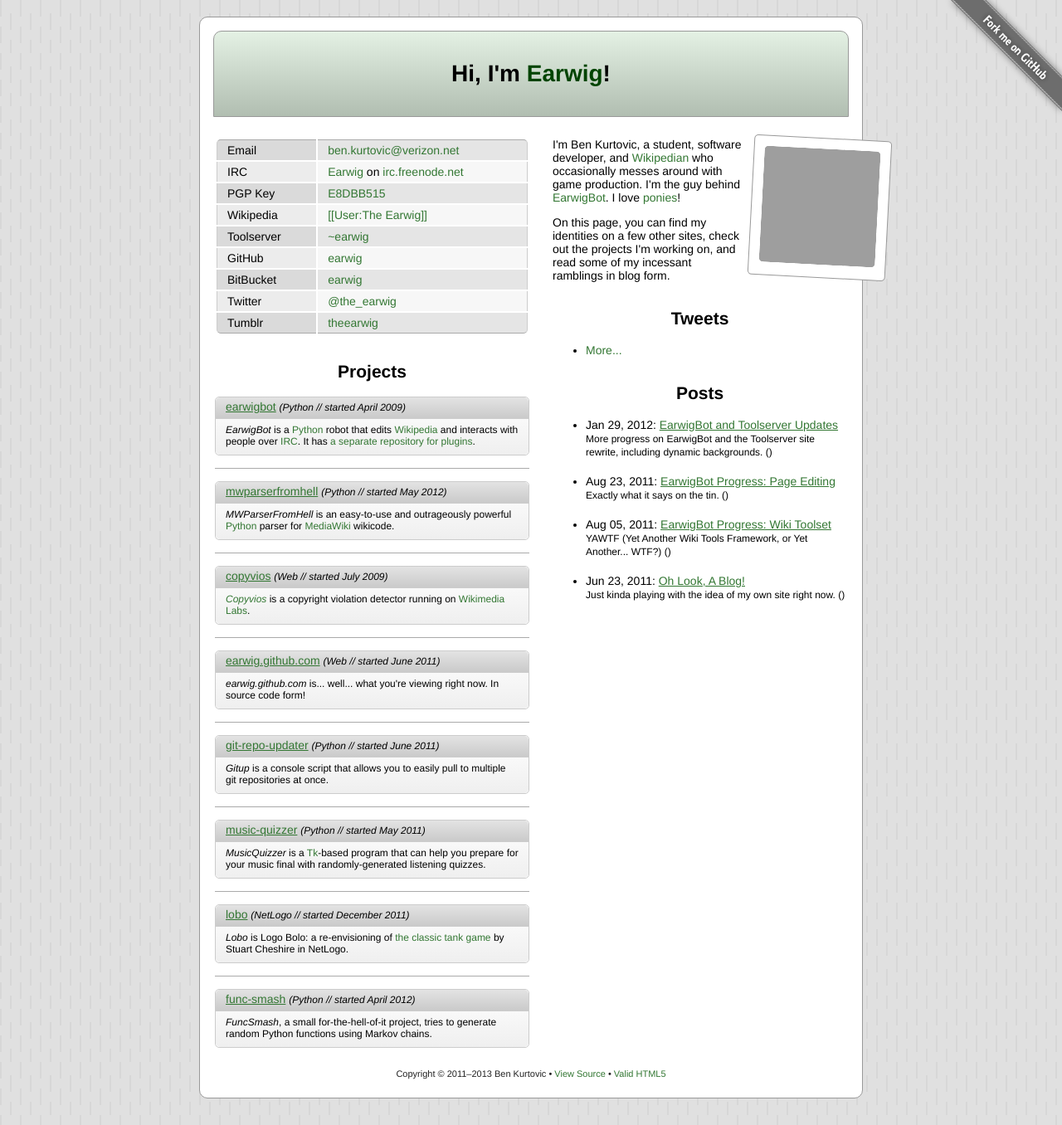
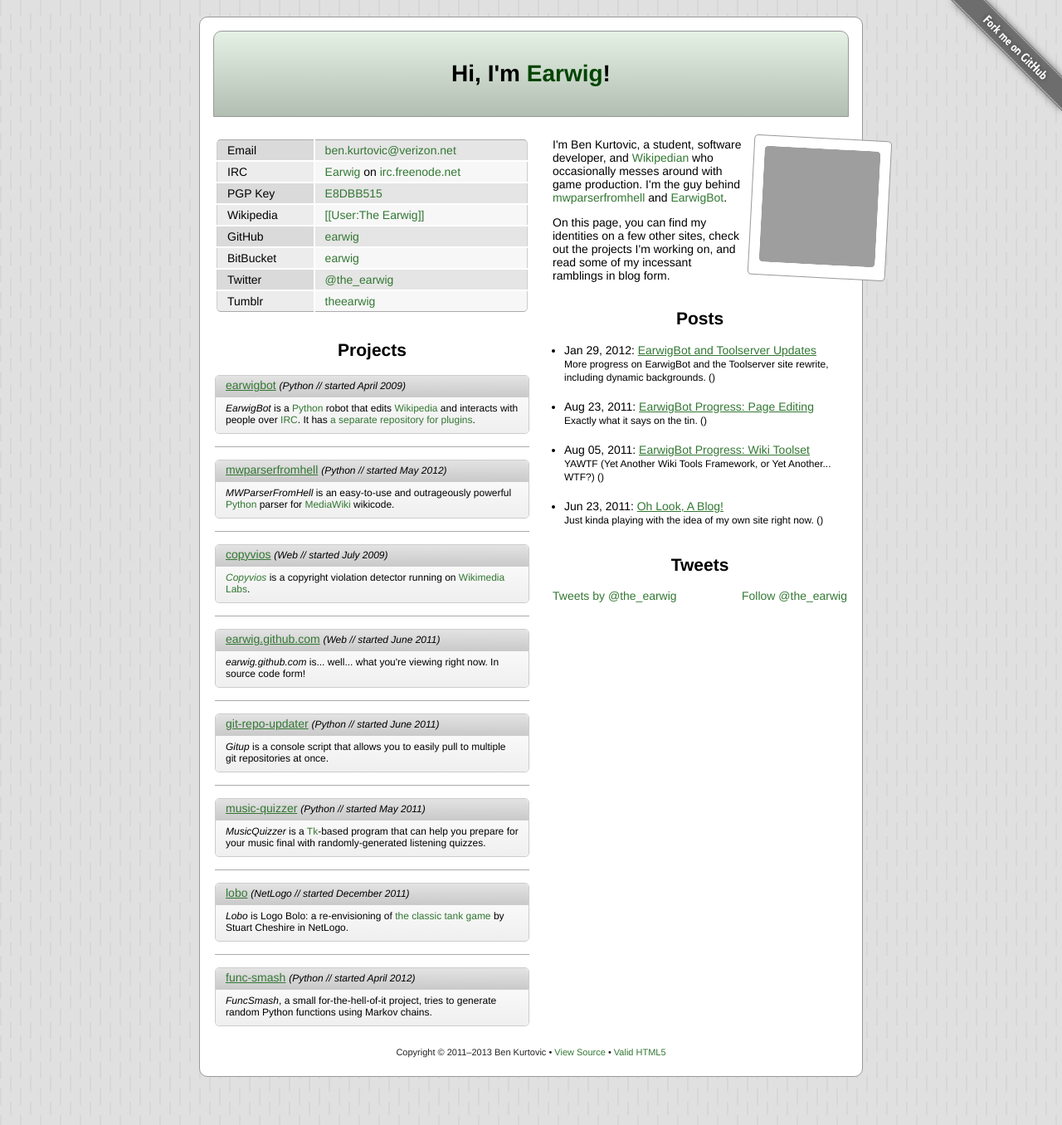
Before and after one commit to earwig/benkurtovic.com, a Jekyll site: the page built from index.html, in a window 1280 px wide. Shown: the whole page at 83% size. Built offline with Jekyll 4.4.1, drawn with Linux system fonts in a browser that asks for light colours; comment, search, counter and statistics services are not loaded; after the commit the page ends 1330 px from its top, so only the background shows below that; grey boxes are pictures that could not be loaded.

Commit message:
Fix tweets; updates.

```diff
--- a/_layouts/base.html
+++ b/_layouts/base.html
@@ -6,7 +6,6 @@
         <link rel="stylesheet" href="/css/main.css" type="text/css" />
         <link rel="stylesheet" href="/css/syntax.css" type="text/css" /> <!-- shamelessly stolen from https://github.com/mojombo/tpw/blob/master/css/syntax.css -->
         <script src="/js/date_format.js" type="text/javascript"></script>
-        <script src="/js/tweets.js" type="text/javascript"></script>
     </head>
     <body onload="load_tweets();">
         <div id="forkme-box">
--- a/_layouts/home.html
+++ b/_layouts/home.html
@@ -27,24 +27,20 @@
                         <td class="about-r light-r"><a href="http://en.wikipedia.org/wiki/User:The_Earwig">[[User:The Earwig]]</a></td>
                     </tr>
                     <tr>
-                        <td class="about-l dark-l">Toolserver</td>
-                        <td class="about-r dark-r"><a href="http://toolserver.org/~earwig">~earwig</a></td>
+                        <td class="about-l dark-l">GitHub</td>
+                        <td class="about-r dark-r"><a href="http://github.com/earwig">earwig</a></td>
                     </tr>
                     <tr>
-                        <td class="about-l light-l">GitHub</td>
-                        <td class="about-r light-r"><a href="http://github.com/earwig">earwig</a></td>
+                        <td class="about-l light-l">BitBucket</td>
+                        <td class="about-r light-r"><a href="https://bitbucket.org/earwig">earwig</a></td>
                     </tr>
                     <tr>
-                        <td class="about-l dark-l">BitBucket</td>
-                        <td class="about-r dark-r"><a href="https://bitbucket.org/earwig">earwig</a></td>
+                        <td class="about-l dark-l">Twitter</td>
+                        <td class="about-r dark-r"><a href="http://twitter.com/the_earwig">@the_earwig</a></td>
                     </tr>
                     <tr>
-                        <td class="about-l light-l">Twitter</td>
-                        <td class="about-r light-r"><a href="http://twitter.com/the_earwig">@the_earwig</a></td>
-                    </tr>
-                    <tr>
-                        <td id="about-bl" class="about-l dark-l">Tumblr</td>
-                        <td id="about-br" class="about-r dark-r"><a href="http://theearwig.tumblr.com/">theearwig</a></td>
+                        <td id="about-bl" class="about-l light-l">Tumblr</td>
+                        <td id="about-br" class="about-r light-r"><a href="http://theearwig.tumblr.com/">theearwig</a></td>
                     </tr>
                 </table>
                 <h2 class="index-header">Projects</h2>
@@ -55,18 +51,19 @@
                 <div id="avatar-box">
                     <img id="avatar" src="https://secure.gravatar.com/avatar/1b21804852ac50fee9f8e03cfa0da786?s=140" title="Earwig" alt="Earwig" />
                 </div>
-                <p id="about-me-top">I'm Ben Kurtovic, a student, software developer, and <a href="http://en.wikipedia.org/">Wikipedian</a> who occasionally messes around with game production. I'm the guy behind <a href="http://en.wikipedia.org/wiki/User:EarwigBot">EarwigBot</a>. I love <a href="http://en.wikipedia.org/wiki/My_Little_Pony%3A_Friendship_Is_Magic">ponies</a>!</p>
+                <p id="about-me-top">I'm Ben Kurtovic, a student, software developer, and <a href="http://en.wikipedia.org/">Wikipedian</a> who occasionally messes around with game production. I'm the guy behind <a href="https://github.com/earwig/mwparserfromhell">mwparserfromhell</a> and <a href="http://en.wikipedia.org/wiki/User:EarwigBot">EarwigBot</a>.</p>
                 <p>On this page, you can find my identities on a few other sites, check out the projects I'm working on, and read some of my incessant ramblings in blog form.</p>
-                <h2 class="index-header">Tweets</h2>
-                <ul id="tweets">
-                    <li><a href="http://twitter.com/the_earwig">More...</a></li>
-                </ul>
                 <h2 class="index-header">Posts</h2>
-                <ul>
+                <ul id="post-list">
                     {% for post in site.posts %}
                         <li class="post">{{ post.date | date: "%b %d, %Y" }}: <a class="invert" href="{{ post.url }}">{{ post.title }}</a><br /><span class="description">{{ post.description }} (<a href="{{ post.url }}#disqus_thread" data-disqus-identifier="{{ post.id }}"></a>)</span></li>
                     {% endfor %}
                 </ul>
+                <h2 class="index-header"><a class="incognito" href="https://twitter.com/the_earwig">Tweets</a></h2>
+                <div id="follow-button-box"><a href="https://twitter.com/the_earwig" class="twitter-follow-button" data-show-count="false" data-dnt="true">Follow @the_earwig</a>
+                <script>!function(d,s,id){var js,fjs=d.getElementsByTagName(s)[0],p=/^http:/.test(d.location)?'http':'https';if(!d.getElementById(id)){js=d.createElement(s);js.id=id;js.src=p+'://platform.twitter.com/widgets.js';fjs.parentNode.insertBefore(js,fjs);}}(document,"script","twitter-wjs");</script></div>
+                <a class="twitter-timeline" data-dnt="true" href="https://twitter.com/the_earwig" data-widget-id="392426863047364608" data-chrome="noheader" data-tweet-limit="5">Tweets by @the_earwig</a>
+                <script>!function(d,s,id){var js,fjs=d.getElementsByTagName(s)[0],p=/^http:/.test(d.location)?'http':'https';if(!d.getElementById(id)){js=d.createElement(s);js.id=id;js.src=p+"://platform.twitter.com/widgets.js";fjs.parentNode.insertBefore(js,fjs);}}(document,"script","twitter-wjs");</script>
             </td>
         </tr>
     </table>
--- a/css/main.css
+++ b/css/main.css
@@ -20,10 +20,6 @@
 
 .description {
     font-size: 12px;
-}
-
-.tweet {
-    color: #888;
 }
 
 .index-header {
@@ -174,6 +170,14 @@
     -ms-transform:rotate(3deg);
 }
 
+div#follow-button-box {
+    float: right;
+}
+
+ul#post-list {
+    padding-left: 1em;
+}
+
 img#forkme {
     position: absolute;
     top: 0;
--- a/js/tweets.js
+++ /dev/null
@@ -1,44 +0,0 @@
-function load_tweets() {
-    var element = document.getElementById("tweets");
-    if (element) {
-        var callback = "like_a_boss";
-        var username = "the_earwig";
-        var count = 4;
-        var url = "https://twitter.com/statuses/user_timeline/" + username + ".json?count=" + count + "&callback=" + callback;
-
-        var script = document.createElement("script");
-        var head = document.getElementsByTagName("head")[0];
-
-        window[callback] = function(tweets) {
-            head.removeChild(script);
-            show_tweets(tweets, element);
-        };
-
-        script.src = url;
-        head.appendChild(script);
-    }
-}
-
-function show_tweets(tweets, element) {
-    var addedHTML = "";
-    for (t in tweets) {
-        var tweet = tweets[t];
-        var t = '<li class="post">' + fmt_text(tweet["text"]) + "<br />";
-        t += '<a href="http://twitter.com/' + tweet["user"]["screen_name"] + '/status/' + tweet["id_str"] + '">'
-        t += '<span class="tweet description">' + fmt_date(tweet["created_at"]) + "</span>";
-        t += "</a></li>";
-        addedHTML += t;
-    }
-    element.innerHTML = addedHTML + element.innerHTML;
-}
-
-function fmt_text(t) {
-    t = t.replace(/(http:\/\/.*?(\s|$))/ig, '<a href="$1">$1</a>$2');
-    t = t.replace(/\@(.*?)(\s|$)/ig, '<a href="http://twitter.com/$1">@$1</a>$2');
-    t = t.replace(/\#(.*?)(\s|$)/ig, '<a href="http://twitter.com/search/%23$1">#$1</a>$2');
-    return t;
-}
-
-function fmt_date(d) {
-    return dateFormat(d, "ddd, mmm d, yyyy 'at' h:MM TT");
-}
```
